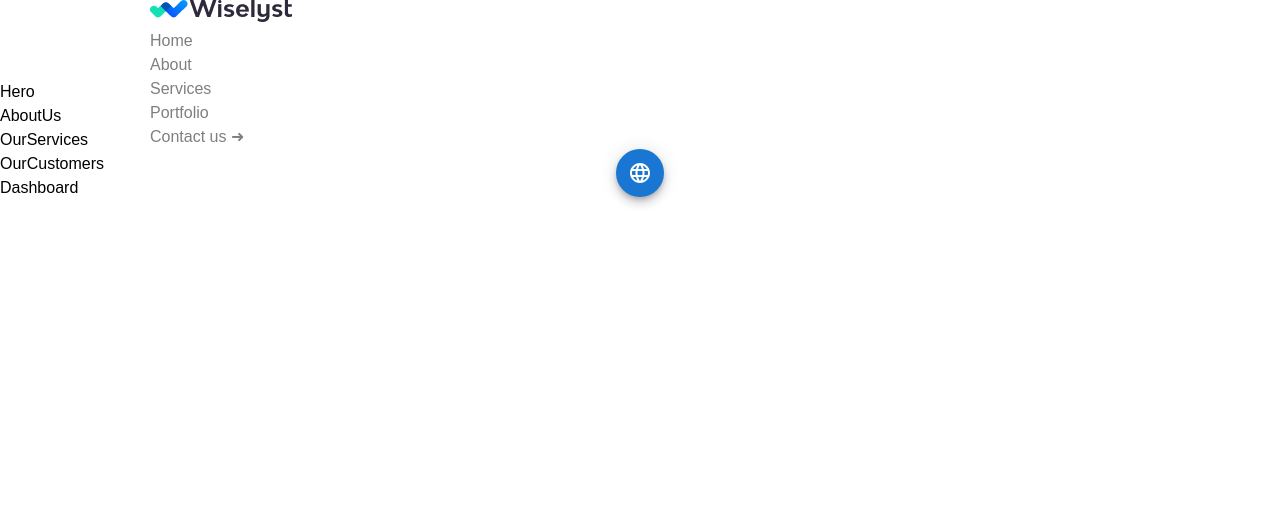
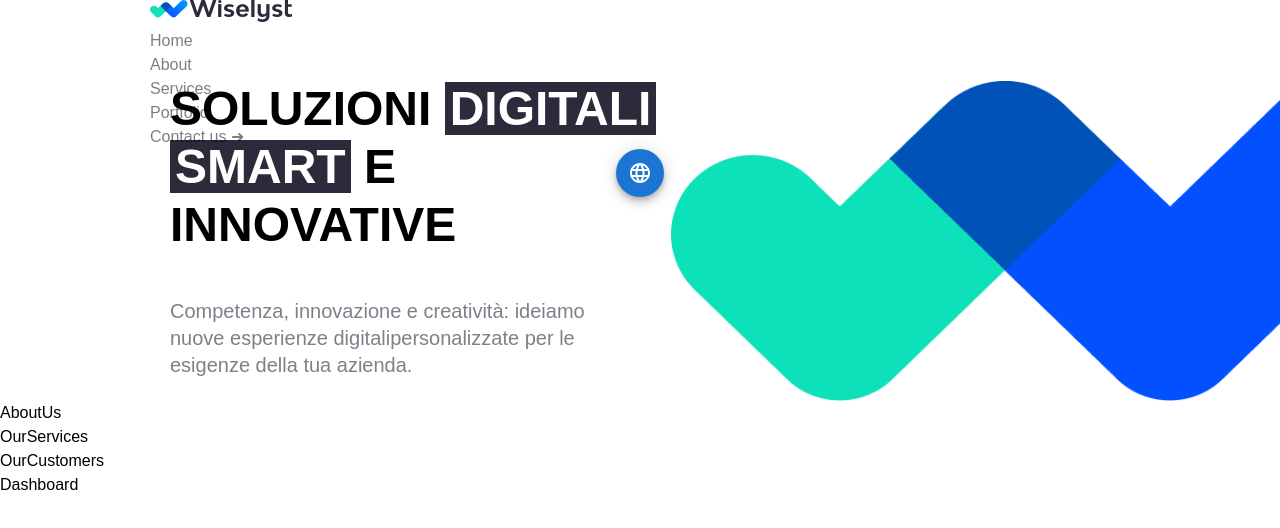
Before and after one commit to SerhiiBuchyn/my_layout, a React (Create React App) app: page / in a window 1280 px wide. Shown: the top 528 px of the page. Built offline with nearby package versions, Linux system fonts and the light colour scheme.

Commit message:
add Hero construction and Hero.css styles

```diff
--- a/src/pages/HomePage/Componets/Hero/Hero.css
+++ b/src/pages/HomePage/Componets/Hero/Hero.css
@@ -0,0 +1,38 @@
+.hero__wrapper {
+    display: flex;
+    justify-content: space-between;
+    margin-left: 170px;
+}
+
+.hero__left__container {
+    display: flex;
+    flex-direction: column;
+}
+
+.hero__title__container {
+    margin-bottom: 44px;
+}
+
+.hero__title {
+    max-width: 530px;
+}
+
+.hero__bg__title {
+    background: var(--dark-grey);
+    padding: 0 5px;
+}
+
+.hero__description {
+    max-width: 460px;
+    font-size: 20px;
+    line-height: 27px;
+    opacity: 0.6;
+}
+
+.hero__right__container {
+    max-width: 639px;
+}
+
+.hero__bg__img {
+    width: 100%;
+}
--- a/src/pages/HomePage/Componets/Hero/index.jsx
+++ b/src/pages/HomePage/Componets/Hero/index.jsx
@@ -1,7 +1,31 @@
 import React from "react";
 
+import logo from "../../../../images/logo big.png";
+import "./Hero.css";
+
 const Hero = () => {
-	return <div>Hero</div>;
+	return (
+		<div className="hero__wrapper">
+			<div className="hero__left__container">
+				<div className="hero__title__container">
+					<h1 className="hero__title">
+						SOLUZIONI <span className="hero__bg__title text-white">DIGITALI</span>
+					</h1>
+					<h1 className="hero__title">
+						<span className="hero__bg__title text-white">SMART</span> E INNOVATIVE
+					</h1>
+				</div>
+				<p className="hero__description text-dark-grey">
+					Competenza, innovazione e creatività: ideiamo nuove esperienze
+					digitalipersonalizzate per le esigenze della tua azienda.
+				</p>
+			</div>
+
+			<div className="hero__right__container">
+				<img className="hero__bg__img" src={logo} alt="logo" />
+			</div>
+		</div>
+	);
 };
 
 export default Hero;
```
Also changed, not shown: src/images/logo big.png.
